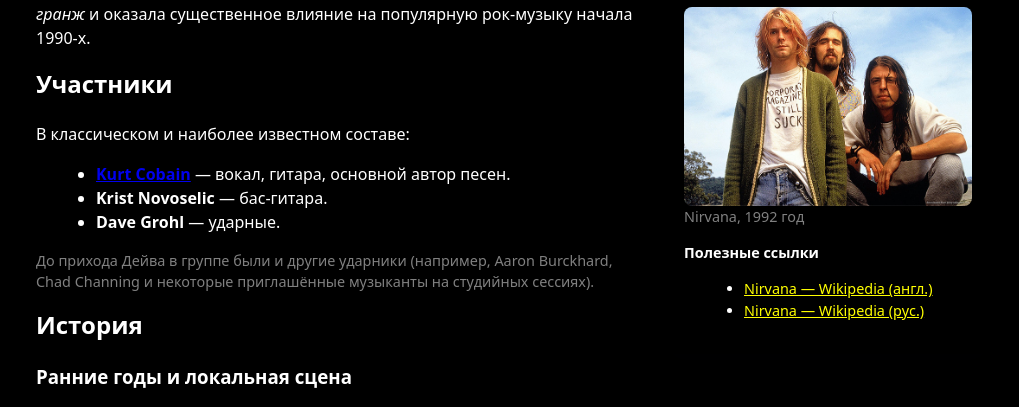
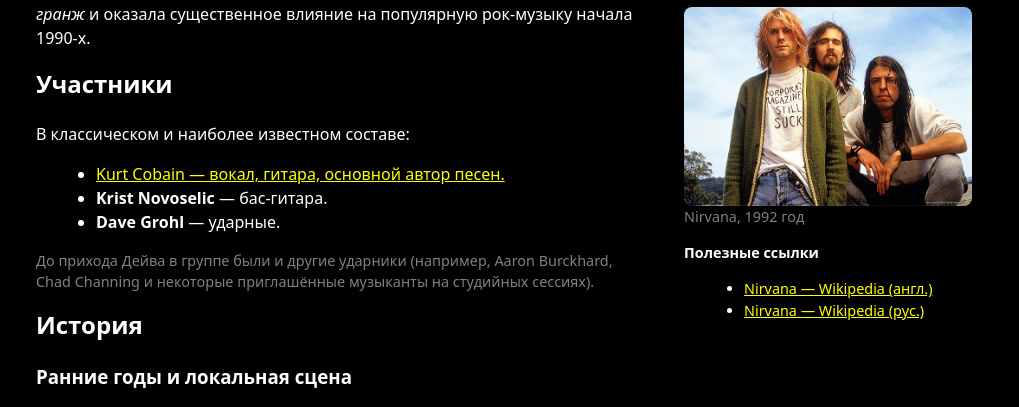
Before and after one commit to vadyukkha/website_nirvana, a plain HTML site: page nirvana/index.html in a window 1280 px wide. Shown: the part 334-741 px from the top of the page, without its empty margins (136-1155 px from the left). Drawn offline with Linux system fonts and the light colour scheme.

Commit message:
#fix link

```diff
--- a/nirvana/index.html
+++ b/nirvana/index.html
@@ -36,7 +36,8 @@
                 <h2>Участники</h2>
                 <p>В классическом и наиболее известном составе:</p>
                 <ul>
-                    <li><b><a href="kurt_cobain.html" class="member-link">Kurt Cobain</a></b> — вокал, гитара, основной автор песен.</li>
+                    <li><a class="external" href="kurt_cobain.html" target="_blank"
+                        rel="noopener noreferrer">Kurt Cobain — вокал, гитара, основной автор песен.</a></li>
                     <li><b>Krist Novoselic</b> — бас-гитара.</li>
                     <li><b>Dave Grohl</b> — ударные.</li>
                 </ul>
```
